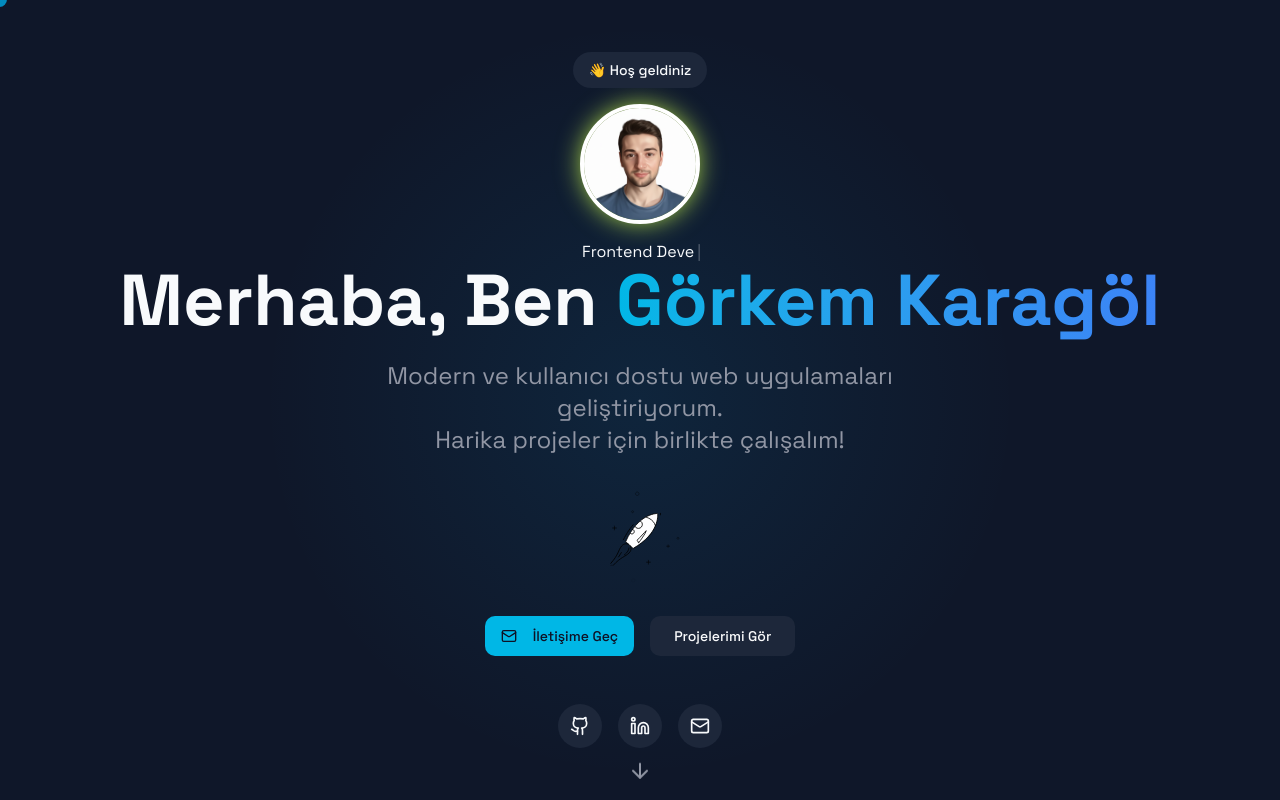
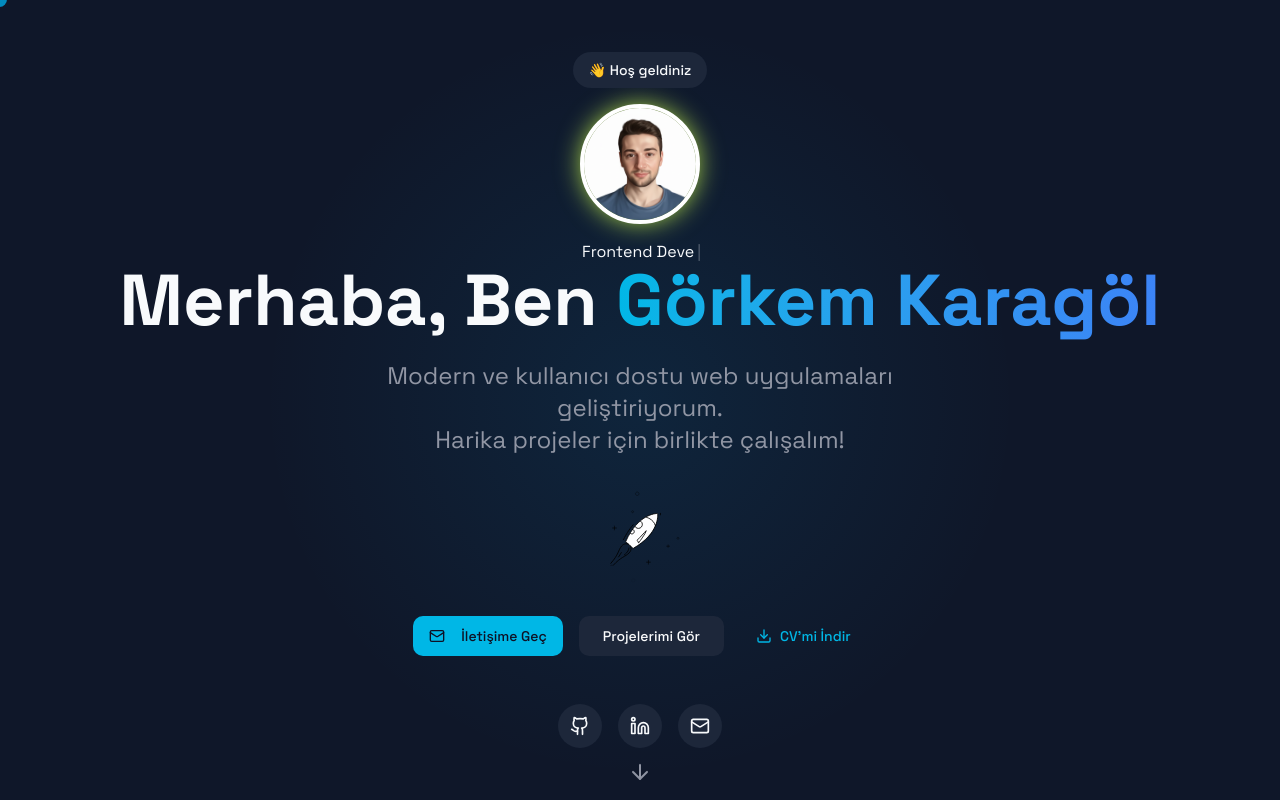
Before and after one commit to gorkemkaragl/my-portfolio, a Next.js app: page / in a window 1280 px wide. Shown: the top 800 px of the page. Built offline with nearby package versions, Linux system fonts and the light colour scheme; what @radix-ui/themes would draw is missing.

Commit message:
feat: add ScrollToTop and create project/skill data files

```diff
--- a/src/app/globals.css
+++ b/src/app/globals.css
@@ -1,14 +1,15 @@
 @import "tailwindcss";
-
 @import "tw-animate-css";
 
-@custom-variant dark (&:is(.dark *));
-
+/* =========================================
+   Tailwind Theme Tokens
+========================================= */
 @theme inline {
   --radius-sm: calc(var(--radius) - 4px);
   --radius-md: calc(var(--radius) - 2px);
   --radius-lg: var(--radius);
   --radius-xl: calc(var(--radius) + 4px);
+
   --color-background: var(--background);
   --color-foreground: var(--foreground);
   --color-card: var(--card);
@@ -27,11 +28,7 @@
   --color-border: var(--border);
   --color-input: var(--input);
   --color-ring: var(--ring);
-  --color-chart-1: var(--chart-1);
-  --color-chart-2: var(--chart-2);
-  --color-chart-3: var(--chart-3);
-  --color-chart-4: var(--chart-4);
-  --color-chart-5: var(--chart-5);
+
   --color-sidebar: var(--sidebar);
   --color-sidebar-foreground: var(--sidebar-foreground);
   --color-sidebar-primary: var(--sidebar-primary);
@@ -42,14 +39,15 @@
   --color-sidebar-ring: var(--sidebar-ring);
 }
 
+/* =========================================
+   ROOT VARIABLES
+========================================= */
 :root {
-
-  --background: hsl(222, 47%, 11%);
-  --foreground: hsl(210, 40%, 98%);
+  --background: hsl(222 47% 11%);
+  --foreground: hsl(210 40% 98%);
 
   --card: #020306;
   --card-foreground: #fafbfc;
-
   --popover: #020306;
   --popover-foreground: #fafbfc;
 
@@ -66,111 +64,35 @@
   --accent-foreground: #0e1125;
 
   --destructive: #ff3d3d;
-  --destructive-foreground: #fafbfc;
-
   --border: #1d273a;
   --input: #1d273a;
   --ring: #00b7e6;
+
   --radius: 0.75rem;
 
-  /* Portfolio custom tokens */
-  --gradient-primary: linear-gradient(
-    135deg,
-    hsl(199 89% 48%) 0%,
-    hsl(217 91% 60%) 100%
-  );
-  --gradient-secondary: linear-gradient(
-    135deg,
-    hsl(217 91% 60%) 0%,
-    hsl(271 91% 65%) 100%
-  );
-  --gradient-accent: linear-gradient(
-    90deg,
-    hsl(199 89% 48% / 0.1) 0%,
-    hsl(217 91% 60% / 0.1) 100%
-  );
+  /* Gradients */
+  --gradient-primary: linear-gradient(135deg, hsl(199 89% 48%) 0%, hsl(217 91% 60%) 100%);
+  --gradient-secondary: linear-gradient(135deg, hsl(217 91% 60%) 0%, hsl(271 91% 65%) 100%);
+  --gradient-accent: linear-gradient(90deg, hsl(199 89% 48% / 0.1) 0%, hsl(217 91% 60% / 0.1) 100%);
 
+  /* Shadows */
   --shadow-glow: 0 0 40px hsl(199 89% 48% / 0.3);
   --shadow-card: 0 4px 20px hsl(0 0% 0% / 0.3);
 
-  --sidebar-background: #fafafa; /* 0 0% 98% */
-  --sidebar-foreground: #43474f; /* 240 5.3% 26.1% */
-  --sidebar-primary: #1a1a1a; /* 240 5.9% 10% */
-  --sidebar-primary-foreground: #fafafa; /* 0 0% 98% */
-  --sidebar-accent: #f5f5f5; /* 240 4.8% 95.9% */
-  --sidebar-accent-foreground: #1a1a1a; /* 240 5.9% 10% */
-  --sidebar-border: #e1e1e5; /* 220 13% 91% */
+  /* Sidebar */
+  --sidebar: #fafafa;
+  --sidebar-foreground: #43474f;
+  --sidebar-primary: #1a1a1a;
+  --sidebar-primary-foreground: #fafafa;
+  --sidebar-accent: #f5f5f5;
+  --sidebar-accent-foreground: #1a1a1a;
+  --sidebar-border: #e1e1e5;
   --sidebar-ring: #00b8e6;
-  --gradient-primary: linear-gradient(
-    135deg,
-    hsl(199 89% 48%) 0%,
-    hsl(217 91% 60%) 100%
-  );
-  --gradient-secondary: linear-gradient(
-    135deg,
-    hsl(217 91% 60%) 0%,
-    hsl(271 91% 65%) 100%
-  );
-  --gradient-accent: linear-gradient(
-    90deg,
-    hsl(199 89% 48% / 0.1) 0%,
-    hsl(217 91% 60% / 0.1) 100%
-  );
-  --shadow-glow: 0 0 40px hsl(199 89% 48% / 0.3);
-  --shadow-card: 0 4px 20px hsl(0 0% 0% / 0.3);
-  --gradient-primary: linear-gradient(
-    135deg,
-    hsl(199 89% 48%) 0%,
-    hsl(217 91% 60%) 100%
-  );
-  --gradient-secondary: linear-gradient(
-    135deg,
-    hsl(217 91% 60%) 0%,
-    hsl(271 91% 65%) 100%
-  );
-  --gradient-accent: linear-gradient(
-    90deg,
-    hsl(199 89% 48% / 0.1) 0%,
-    hsl(217 91% 60% / 0.1) 100%
-  );
-  --shadow-glow: 0 0 40px hsl(199 89% 48% / 0.3);
-  --shadow-card: 0 4px 20px hsl(0 0% 0% / 0.3);
 }
 
-.dark {
-  --background: oklch(0.145 0 0);
-  --foreground: oklch(0.985 0 0);
-  --card: oklch(0.205 0 0);
-  --card-foreground: oklch(0.985 0 0);
-  --popover: oklch(0.205 0 0);
-  --popover-foreground: oklch(0.985 0 0);
-  --primary: oklch(0.922 0 0);
-  --primary-foreground: oklch(0.205 0 0);
-  --secondary: oklch(0.269 0 0);
-  --secondary-foreground: oklch(0.985 0 0);
-  --muted: oklch(0.269 0 0);
-  --muted-foreground: oklch(0.708 0 0);
-  --accent: oklch(0.269 0 0);
-  --accent-foreground: oklch(0.985 0 0);
-  --destructive: oklch(0.704 0.191 22.216);
-  --border: oklch(1 0 0 / 10%);
-  --input: oklch(1 0 0 / 15%);
-  --ring: oklch(0.556 0 0);
-  --chart-1: oklch(0.488 0.243 264.376);
-  --chart-2: oklch(0.696 0.17 162.48);
-  --chart-3: oklch(0.769 0.188 70.08);
-  --chart-4: oklch(0.627 0.265 303.9);
-  --chart-5: oklch(0.645 0.246 16.439);
-  --sidebar: oklch(0.205 0 0);
-  --sidebar-foreground: oklch(0.985 0 0);
-  --sidebar-primary: oklch(0.488 0.243 264.376);
-  --sidebar-primary-foreground: oklch(0.985 0 0);
-  --sidebar-accent: oklch(0.269 0 0);
-  --sidebar-accent-foreground: oklch(0.985 0 0);
-  --sidebar-border: oklch(1 0 0 / 10%);
-  --sidebar-ring: oklch(0.556 0 0);
-}
-
+/* =========================================
+   BASE STYLES
+========================================= */
 @layer base {
   * {
     @apply border-border;
@@ -180,13 +102,19 @@
     font-family: var(--font-space-grotesk), sans-serif;
     @apply bg-background text-foreground;
     font-feature-settings: "rlig" 1, "calt" 1;
-
   }
 
+  /* Scrollbar hide */
+  ::-webkit-scrollbar {
+    display: none;
+  }
   html {
     scroll-behavior: smooth;
+    scrollbar-width: none;
+    -ms-overflow-style: none;
   }
 
+  /* Cursor effect */
   .sticky-cursor {
     width: 15px;
     height: 15px;
@@ -197,10 +125,11 @@
     z-index: 9999;
     mix-blend-mode: difference;
   }
-
-
 }
 
+/* =========================================
+   UTILITIES
+========================================= */
 @layer utilities {
   .avatar-glow {
     position: relative;
@@ -214,16 +143,13 @@
     position: absolute;
     inset: -6px;
     border-radius: 50%;
-    background: radial-gradient(
-      circle,
-      hsl(76, 100%, 65%) 50%,
-      transparent 70%
-    );
+    background: radial-gradient(circle, hsl(76 100% 65%) 50%, transparent 70%);
     filter: blur(12px);
     z-index: -1;
   }
+
   .gradient-text {
-    @apply bg-gradient-to-r from-primary to-[hsl(217,91%,60%)] bg-clip-text text-transparent;
+    @apply bg-linear-to-r from-primary to-[hsl(217,91%,60%)] bg-clip-text text-transparent;
   }
 
   .card-gradient {
@@ -233,76 +159,46 @@
   .hover-glow {
     transition: all 0.3s ease;
   }
-
   .hover-glow:hover {
     box-shadow: var(--shadow-glow);
   }
+
+  /* Animations */
   @keyframes fadeIn {
-    from {
-      opacity: 0;
-    }
-    to {
-      opacity: 1;
-    }
+    from { opacity: 0; }
+    to { opacity: 1; }
   }
-
   .animate-fade-in {
     animation: fadeIn 2s ease-out forwards;
   }
 
-  .animate-bounce {
-    animation: bounce 0.75s infinite;
-  }
-
   @keyframes slide-in {
-    0% {
-      transform: translateY(20px);
-      opacity: 0;
-    }
-    100% {
-      transform: translateY(0);
-      opacity: 1;
-    }
+    0% { transform: translateY(20px); opacity: 0; }
+    100% { transform: translateY(0); opacity: 1; }
   }
   .animate-slide-in {
     animation: slide-in 0.4s ease-out;
   }
 
-  /* Float (yavaş yukarı-aşağı) */
   @keyframes float {
-    0%,
-    100% {
-      transform: translateY(0);
-    }
-    50% {
-      transform: translateY(-6px);
-    }
+    0%, 100% { transform: translateY(0); }
+    50% { transform: translateY(-6px); }
   }
   .animate-float {
     animation: float 3s ease-in-out infinite;
   }
 
-  /* Accordion DOWN */
   @keyframes accordion-down {
-    from {
-      height: 0;
-    }
-    to {
-      height: var(--radix-accordion-content-height);
-    }
+    from { height: 0; }
+    to { height: var(--radix-accordion-content-height); }
   }
   .animate-accordion-down {
     animation: accordion-down 0.25s ease-out;
   }
 
-  /* Accordion UP */
   @keyframes accordion-up {
-    from {
-      height: var(--radix-accordion-content-height);
-    }
-    to {
-      height: 0;
-    }
+    from { height: var(--radix-accordion-content-height); }
+    to { height: 0; }
   }
   .animate-accordion-up {
     animation: accordion-up 0.25s ease-out;
--- a/src/app/page.js
+++ b/src/app/page.js
@@ -9,6 +9,7 @@ import Contact from "@/components/Contact";
 import Footer from "@/components/Footer";
 import Lottie from "lottie-react";
 import loadingCat from "../../public/animations/loading-cat.json";
+import ScrollToTop from "@/components/ScrollToTop";
 
 const HomePage = () => {
   const [loading, setLoading] = useState(true);
@@ -39,6 +40,7 @@ const HomePage = () => {
           <Projects />
           <Contact />
           <Footer />
+          <ScrollToTop />
         </div>
       )}
     </>
--- a/src/components/Hero.jsx
+++ b/src/components/Hero.jsx
@@ -1,7 +1,7 @@
 "use client";
 
 import React from "react";
-import { ArrowDown, Github, Linkedin, Mail } from "lucide-react";
+import { ArrowDown, Download, Github, Linkedin, Mail } from "lucide-react";
 import { Button } from "./ui/button";
 import Link from "next/link";
 import Lottie from "lottie-react";
@@ -10,6 +10,15 @@ import { Typewriter } from "react-simple-typewriter";
 import Image from "next/image";
 
 const Hero = () => {
+
+  const handleDownloadCV = () => {
+    const link = document.createElement('a');
+    link.href = '/CV2025.pdf';
+    link.download = 'Ozgecmis.pdf';
+    document.body.appendChild(link);
+    link.click();
+    document.body.removeChild(link);
+  };
   return (
     <section className="min-h-screen flex items-center justify-center relative overflow-hidden px-4">
       <div className="absolute inset-0 bg-[radial-gradient(circle_at_50%_50%,hsl(199,89%,48%,0.1),transparent_50%)]" />
@@ -64,6 +73,13 @@ const Hero = () => {
               Projelerimi Gör
             </Button>
           </Link>
+
+
+            <Button size="lg" variant="link" onClick={handleDownloadCV}>
+              <Download/>
+              CV'mi İndir
+            </Button>
+
         </div>
 
         <div className="flex gap-4 justify-center">
--- /dev/null
+++ b/src/components/ScrollToTop.jsx
@@ -0,0 +1,41 @@
+import { useState, useEffect } from "react";
+import { Button } from "@/components/ui/button";
+import { ArrowUp } from "lucide-react";
+
+const ScrollToTop = () => {
+  const [isVisible, setIsVisible] = useState(false);
+
+  useEffect(() => {
+    const toggleVisibility = () => {
+      if (window.scrollY > 300) {
+        setIsVisible(true);
+      } else {
+        setIsVisible(false);
+      }
+    };
+
+    window.addEventListener("scroll", toggleVisibility);
+    return () => window.removeEventListener("scroll", toggleVisibility);
+  }, []);
+
+  const scrollToTop = () => {
+    window.scrollTo({
+      top: 0,
+      behavior: "smooth",
+    });
+  };
+
+  return (
+    <Button
+      onClick={scrollToTop}
+      size="icon"
+      className={`fixed bottom-6 right-6 z-50 rounded-full shadow-lg hover-glow transition-all duration-300 ${
+        isVisible ? "opacity-100 translate-y-0" : "opacity-0 translate-y-4 pointer-events-none"
+      }`}
+    >
+      <ArrowUp className="h-5 w-5" />
+    </Button>
+  );
+};
+
+export default ScrollToTop;
--- a/src/components/Skills.jsx
+++ b/src/components/Skills.jsx
@@ -1,16 +1,6 @@
 import React from "react";
 import { Card } from "./ui/card";
-
-const skills = [
-  { name: "React", level: 75 },
-  { name: "Next.js", level: 75 },
-  { name: "TypeScript", level: 65 },
-  { name: "JavaScript", level: 75 },
-  { name: "HTML/CSS", level: 85 },
-  { name: "Tailwind CSS", level: 90 },
-  { name: "Node.js", level: 85 },
-  { name: "Git", level: 80 },
-];
+import { skills } from "@/data/skills";
 
 const Skills = () => {
   return (
@@ -35,7 +25,7 @@ const Skills = () => {
               </div>
               <div className="h-2 bg-secondary rounded-full overflow-hidden">
                 <div
-                  className="h-full bg-gradient-to-r from-primary to-[hsl(217,91%,60%)] rounded-full transition-all duration-1000 ease-out"
+                  className="h-full bg-linear-to-r from-primary to-[hsl(217,91%,60%)] rounded-full transition-all duration-1000 ease-out"
                   style={{ width: `${skill.level}%` }}
                 />
               </div>
--- /dev/null
+++ b/src/data/skills.ts
@@ -0,0 +1,10 @@
+export const skills = [
+  { name: "React", level: 75 },
+  { name: "Next.js", level: 75 },
+  { name: "TypeScript", level: 65 },
+  { name: "JavaScript", level: 75 },
+  { name: "HTML/CSS", level: 85 },
+  { name: "Tailwind CSS", level: 90 },
+  { name: "Node.js", level: 85 },
+  { name: "Git", level: 80 },
+];
```
Also changed, not shown: src/components/Projects.jsx (+7 -41 lines), src/data/projects.ts (added, +42 -0 lines), 1 other file (tests, documents, lock files or other folders).
